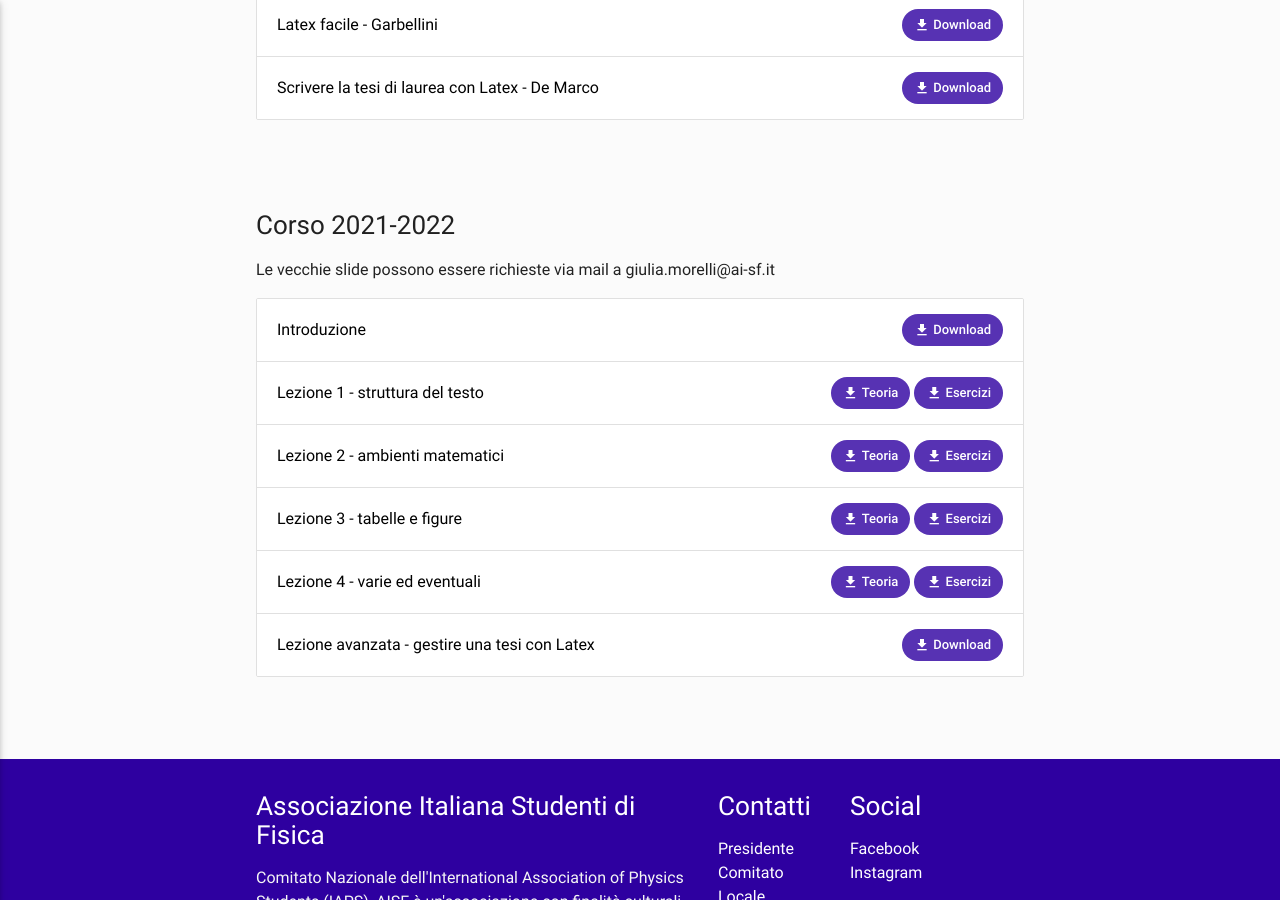
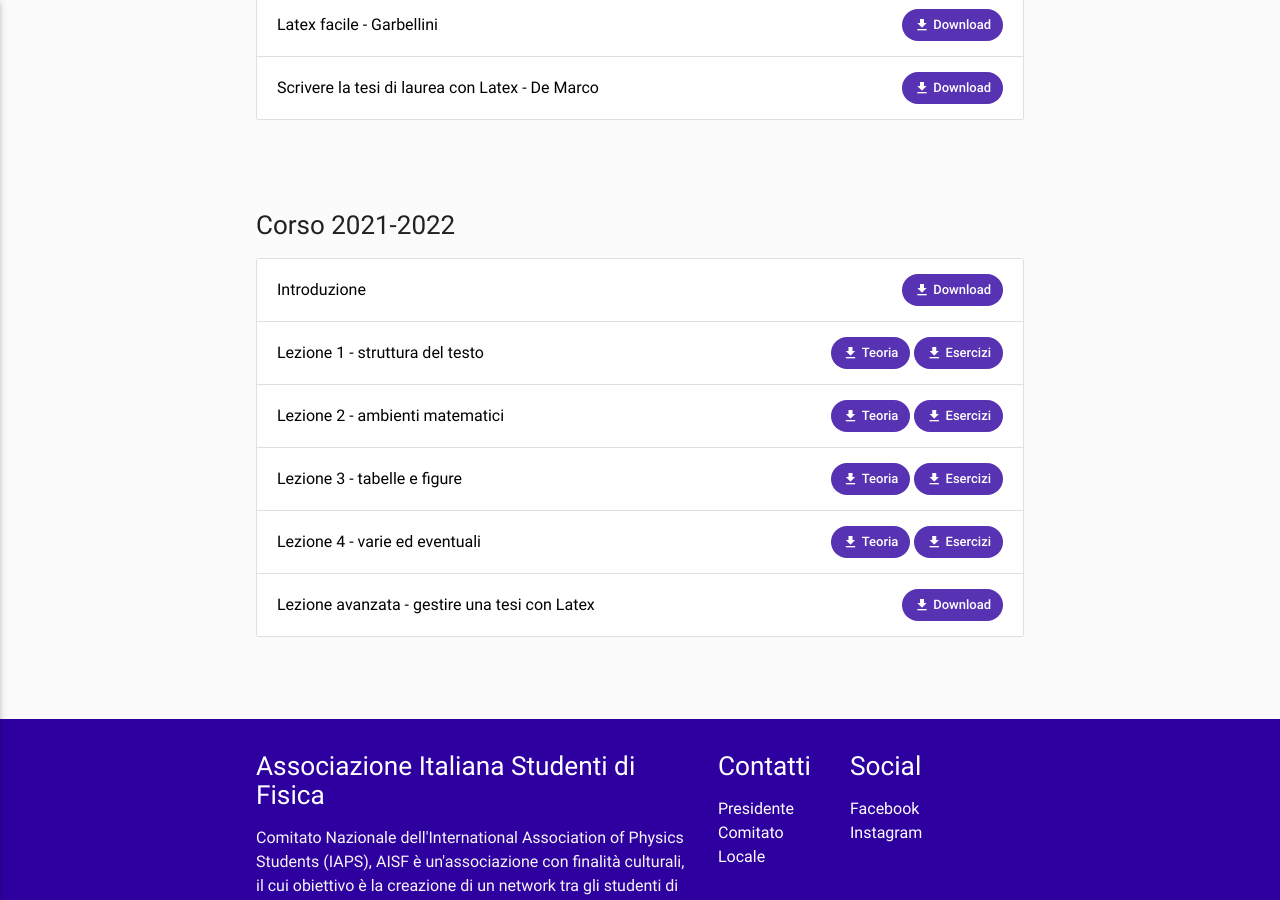
Before and after one commit to ai-sf/trento, a Jekyll site: the page built from latex.html, in a window 1280 px wide and 900 px high, scrolled down 1253 px. Built offline with Jekyll 4.4.1, drawn with Linux system fonts in a browser that asks for light colours; nearby versions of some CDN libraries.

Commit message:
Update latex.yml

```diff
--- a/_data/latex.yml
+++ b/_data/latex.yml
@@ -1,6 +1,7 @@
 sezioni:
 
   - titolo: "Corso base 2022-2023"
+    testo: " "
     downloads:
       - testo: "Introduzione"
         urls:
@@ -74,7 +75,7 @@ sezioni:
 
 
   - titolo: "Corso 2021-2022"
-    testo: "Le vecchie slide possono essere richieste via mail a giulia.morelli@ai-sf.it"
+    testo: " "
     downloads:
       - testo: "Introduzione"
         urls:
```
